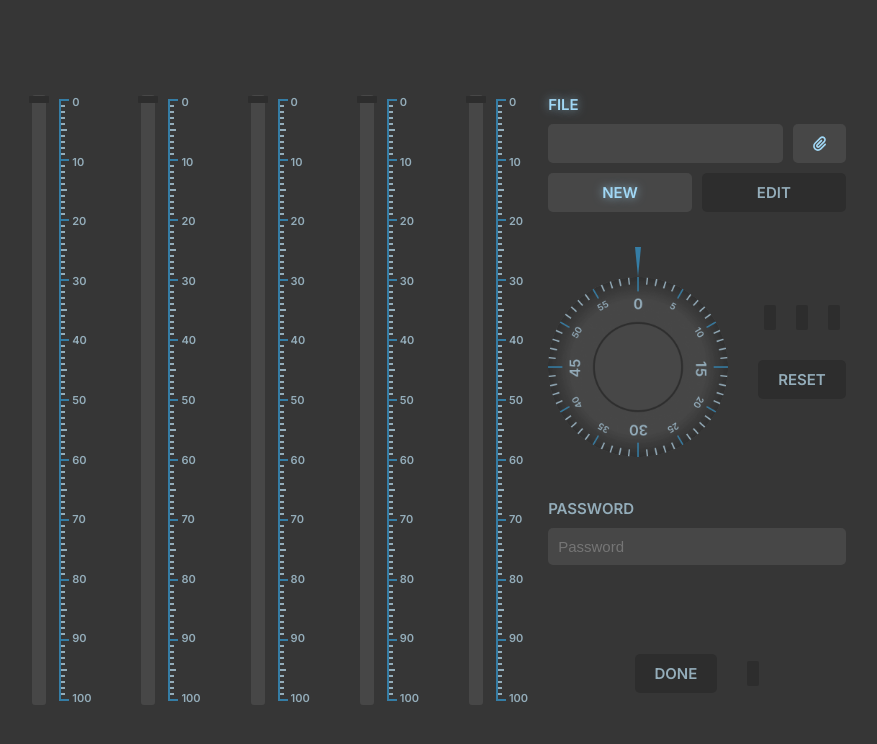
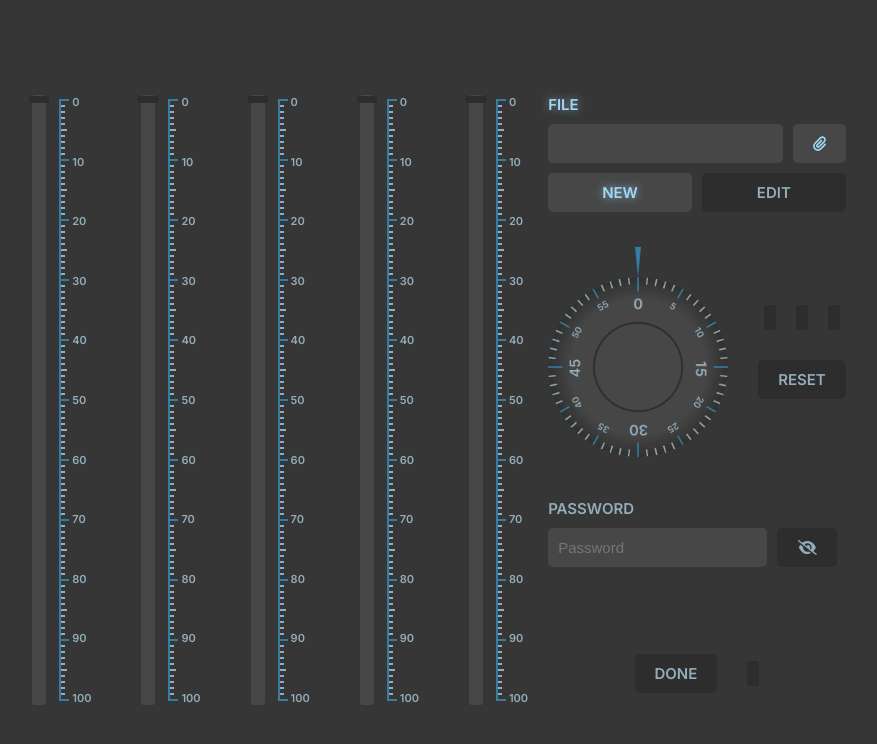
Before and after one commit to Andy-Castiello/password_manager, a React (Create React App) app: page / in a window 1280 px wide. Shown: the top 744 px of the page, without its empty margins (206-1083 px from the left). Built offline with nearby package versions, Linux system fonts and the light colour scheme.

Commit message:
Agregado del boton de ocultar contraseña

```diff
--- a/src/AccessPanel/FileSelector/FileSelector.tsx
+++ b/src/AccessPanel/FileSelector/FileSelector.tsx
@@ -19,9 +19,6 @@ type state = 'normal' | 'new' | 'edit';
 const FileSelector = () => {
 	const [state, setState] = useState<state>('normal');
 	const accessPanelState = useAppSelector((state) => state.accessPanel.state);
-	/* const globalStateFile = useAppSelector(
-		(state) => state.globalState.fileType
-	); */
 	const panel = useAppSelector((state) => state.globalState.panel);
 	const fileName = useAppSelector((state) => state.accessPanel.fileName);
 	const dispatch = useAppDispatch();
@@ -78,8 +75,6 @@ const FileSelector = () => {
 		}
 		if (state !== 'new') setState('new');
 		else setState('normal');
-		/* if (globalStateFile !== 'new') dispatch(setFileType('new'));
-		else dispatch(setFileType('none')); */
 	};
 	const handleEditClick = () => {
 		if (state !== 'edit') {
--- a/src/AccessPanel/PasswordAccess/PasswordAccess.scss
+++ b/src/AccessPanel/PasswordAccess/PasswordAccess.scss
@@ -1,7 +1,16 @@
 .password-access {
-    min-height: 15rem;
+	min-height: 15rem;
 	display: flex;
 	flex-direction: column;
-    padding-top: 3rem;
+	padding-top: 3rem;
 	gap: 1rem;
+
+	&__section {
+		display: flex;
+		gap: 1rem;
+		&__button{
+
+			min-width: 6rem;
+		}
+	}
 }
--- a/src/AccessPanel/PasswordAccess/PasswordAccess.tsx
+++ b/src/AccessPanel/PasswordAccess/PasswordAccess.tsx
@@ -1,5 +1,8 @@
-import { ChangeEvent } from 'react';
+import { ChangeEvent, useState } from 'react';
+import Button from '../../Components/Button/Button';
 import { useAppDispatch, useAppSelector } from '../../store/hooks';
+import { FontAwesomeIcon } from '@fortawesome/react-fontawesome';
+import { faEye, faEyeSlash } from '@fortawesome/free-solid-svg-icons';
 import {
 	setConfirmPassword,
 	setPassword,
@@ -14,12 +17,16 @@ const PasswordAccess = () => {
 	const confirmPasswordValue = useAppSelector(
 		(state) => state.accessValues.confirmPassword
 	);
+	const [passDisplay, setPassDisplay] = useState(false);
 	const dispatch = useAppDispatch();
 	const handlePassChange = (e: ChangeEvent<HTMLInputElement>) => {
 		dispatch(setPassword(e.target.value));
 	};
 	const handleConfirmPassChange = (e: ChangeEvent<HTMLInputElement>) => {
 		dispatch(setConfirmPassword(e.target.value));
+	};
+	const changePassDisplay = () => {
+		setPassDisplay(!passDisplay);
 	};
 	return (
 		<div className="password-access">
@@ -30,19 +37,44 @@ const PasswordAccess = () => {
 			>
 				PASSWORD
 			</span>
+			<div className="password-access__section">
 				<input
-				type="text"
+					type={passDisplay ? 'text' : 'password'}
 					className="text-input"
 					value={passwordValue}
 					onChange={handlePassChange}
 					disabled={accessPanelState === 'disabled'}
 					placeholder="Password"
 				/>
+				<Button
+					className="password-access__section__button"
+					onClick={
+						accessPanelState !== 'disabled'
+							? changePassDisplay
+							: undefined
+					}
+					state={
+						accessPanelState === 'disabled'
+							? 'disabled'
+							: passDisplay
+							? 'pressed'
+							: 'normal'
+					}
+				>
+					<FontAwesomeIcon
+						icon={
+							accessPanelState === 'disabled' || !passDisplay
+								? faEyeSlash
+								: faEye
+						}
+					/>
+				</Button>
+			</div>
 			{accessPanelState === 'edit' ? (
 				<input
 					value={confirmPasswordValue}
 					onChange={handleConfirmPassChange}
-					type="text"
+					type={passDisplay ? 'text' : 'password'}
 					className="text-input"
 					placeholder="Confirm Password"
 				/>
--- a/src/Components/Button/Button.tsx
+++ b/src/Components/Button/Button.tsx
@@ -3,18 +3,19 @@ import './Button.scss';
 type props = {
 	push?: boolean;
 	children?: React.ReactNode;
+	className?:string;
 	onClick?: Function;
 	state?: 'normal' | 'pressed' | 'disabled';
 };
 
-const Button = ({ children, onClick, state = 'normal' }: props) => {
+const Button = ({ children, onClick, state = 'normal', className}: props) => {
 	const handleClick = () => {
 		if (onClick) onClick();
 	};
 	return (
 		<div
-			className={
-				'button' +
+			className={className+
+				' button' +
 				(state === 'disabled'
 					? ' button--disabled'
 					: state === 'pressed'
```
Lines whose indentation alone changed are shown as unchanged.
